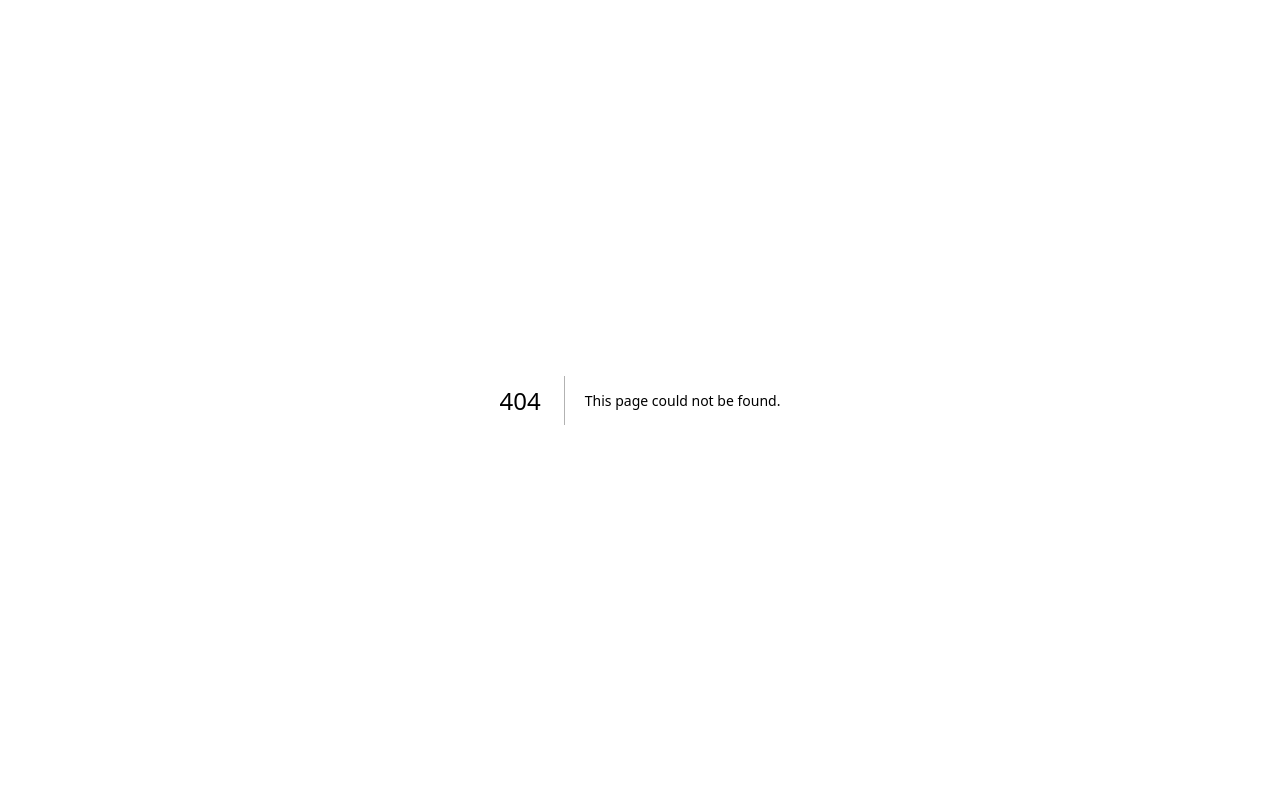
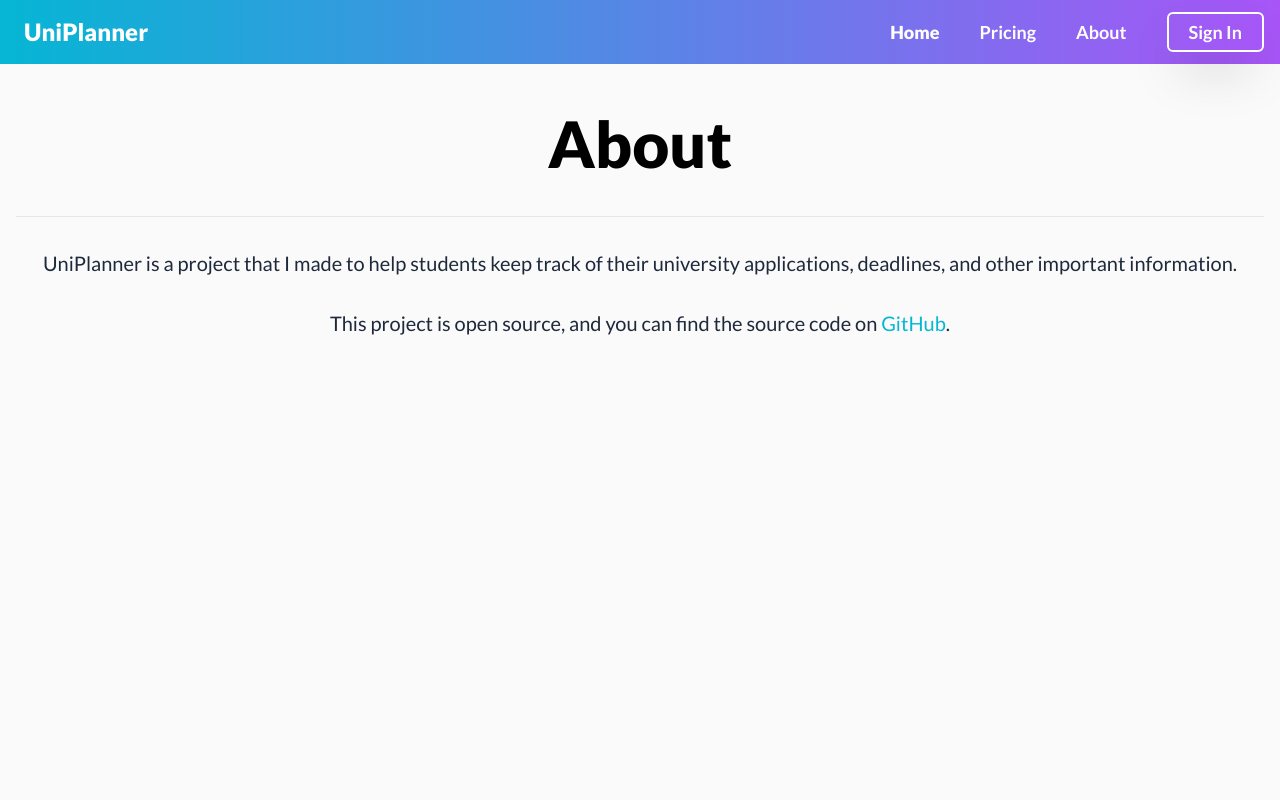
Before and after one commit to Leg3ndary/uniplanner, a Next.js app: page /about in a window 1280 px wide. Before the commit this address had no page. Shown: the top 800 px of the page. Built offline with nearby package versions, Linux system fonts and the light colour scheme; no server answers.

Commit message:
Add some more nav stuff

```diff
--- a/src/components/Navigation/DashboardNavigation.tsx
+++ b/src/components/Navigation/DashboardNavigation.tsx
@@ -32,7 +32,6 @@ export default function DashboardNavigation({ active }: { active: string }) {
                             : ""
                     }`}
                 >
-                    {/* https://stackoverflow.com/questions/69602694/how-to-update-the-type-of-session-in-session-callback-in-next-auth-when-using-ty */}
                     <FaClipboardList className="text-xl mr-4 text-purple-500" />
                     <Link href="/dashboard/applications">Applications</Link>
                 </li>
--- a/src/components/Navigation/DefaultNavigation.tsx
+++ b/src/components/Navigation/DefaultNavigation.tsx
@@ -69,7 +69,11 @@ export default function DefaultNavigation() {
                             </div>
                         ) : (
                             <button
-                                onClick={() => signIn("google", { callbackUrl: "/dashboard" })}
+                                onClick={() =>
+                                    signIn("google", {
+                                        callbackUrl: "/dashboard",
+                                    })
+                                }
                                 className="px-5 py-1 text-lg font-bold text-white transition-all duration-300 ease-in-out bg-transparent border-2 border-white border-solid rounded-md shadow-2xl cursor-pointer hover:border-cyan-400 hover:text-cyan-400"
                             >
                                 Sign In
@@ -175,7 +179,9 @@ export default function DefaultNavigation() {
                                 ) : (
                                     <button
                                         onClick={() => {
-                                            signIn("google", { callbackUrl: "/dashboard" });
+                                            signIn("google", {
+                                                callbackUrl: "/dashboard",
+                                            });
                                             setMobileMenuOpen(false);
                                         }}
                                         className="text-lg font-bold text-black transition-all duration-300 ease-in-out hover:text-cyan-400"
--- /dev/null
+++ b/src/pages/about.tsx
@@ -0,0 +1,34 @@
+import DefaultLayout from "@/layouts/default";
+
+export default function About() {
+    return (
+        <main className="flex flex-col items-center min-h-screen">
+            <div className="max-w-[1400px] w-full p-4">
+                <h1 className="text-black text-center m-4">About</h1>
+                <hr className="my-6" />
+                <p className="font-medium text-xl text-center my-8 mx-4 text-slate-800">
+                    UniPlanner is a project that I made to help students keep
+                    track of their university applications, deadlines, and other
+                    important information.
+                </p>
+                <p className="font-medium text-xl text-center my-8 mx-4 text-slate-800">
+                    This project is open source, and you can find the source
+                    code on{" "}
+                    <a
+                        href="https://github.com/Leg3ndary/uniplanner"
+                        target="_blank"
+                        rel="noopener noreferrer"
+                        className="text-cyan-500"
+                    >
+                        GitHub
+                    </a>
+                    .
+                </p>
+            </div>
+        </main>
+    );
+}
+
+About.getLayout = function getLayout(page: JSX.Element) {
+    return <DefaultLayout>{page}</DefaultLayout>;
+};
```
